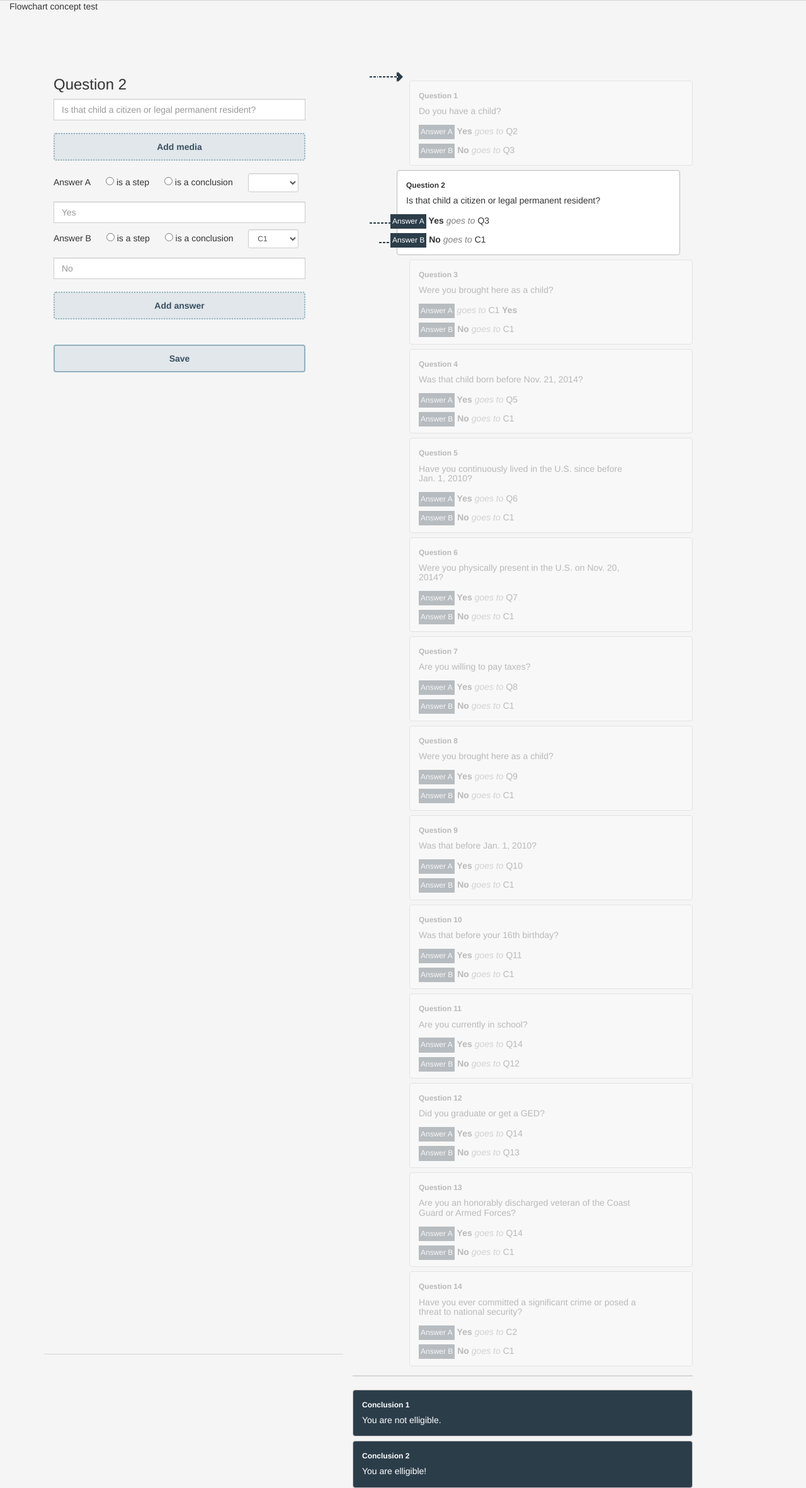
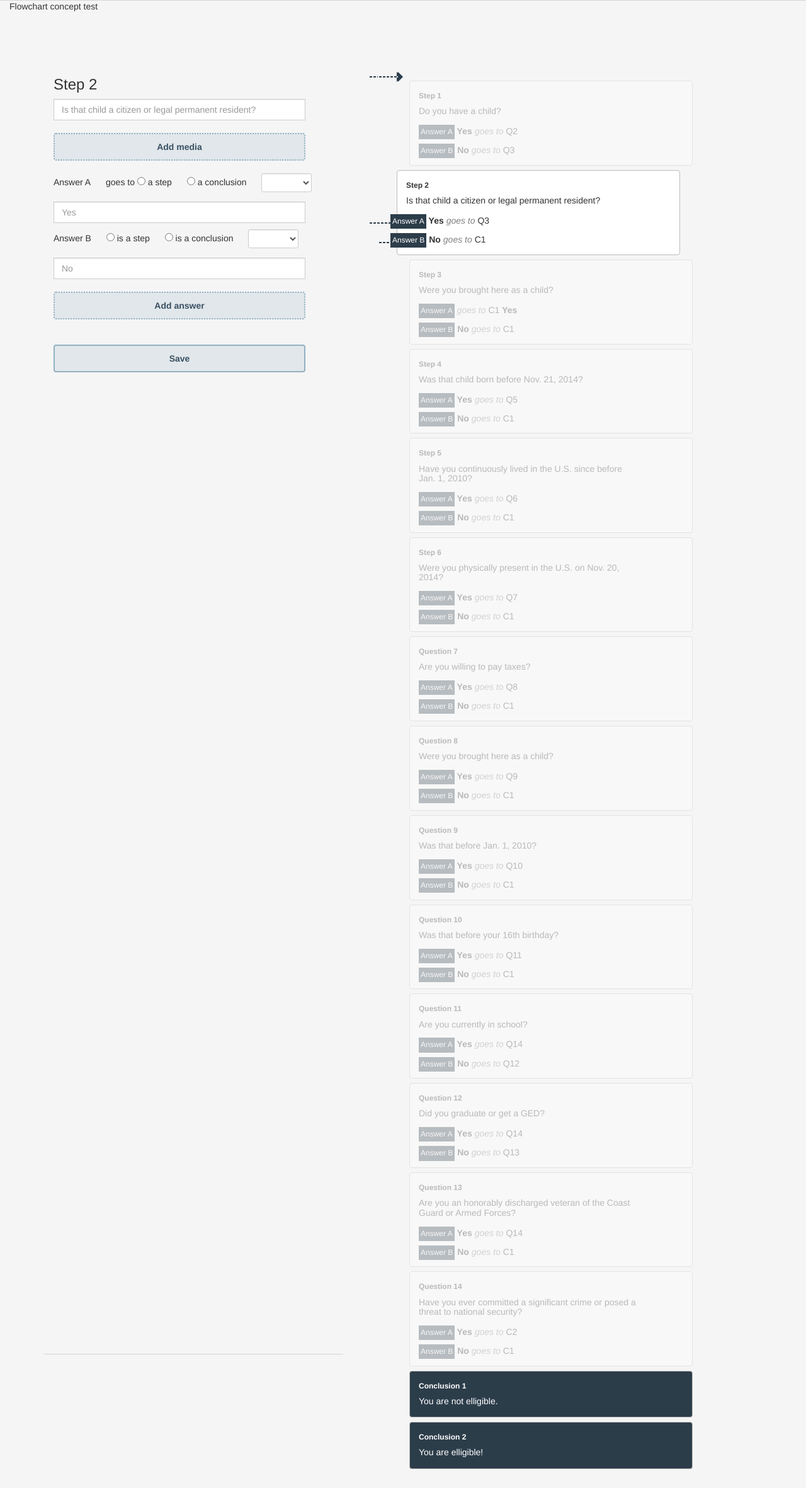
Before and after one commit to blakehunsicker/flowchart, a plain HTML site: page stream.html in a window 1280 px wide. Shown: the whole page at 63% size. After the commit the page ends 2332 px from the top, so only its background shows below. Drawn offline with nearby package versions, Linux system fonts and the light colour scheme.

Commit message:
stream fixes

```diff
--- a/stream.css
+++ b/stream.css
@@ -151,6 +151,7 @@ body {
 
 .conclusion {
 	color:#FFF;
+	float: right;
 	cursor:pointer;
 	padding: .5em 1em;
 	background: #2C3D4A;
--- a/stream.html
+++ b/stream.html
@@ -24,8 +24,10 @@
 				<div class="add-button">Add media</div>
 		  		<h5>
 		  			<label style="font-weight:400;">
-		  				Answer A<span style="margin-right:20px;"></span>
-		  				<input type="radio"> is a step<span style="margin-left:20px;"></span> <input type="radio"> is a conclusion<span style="margin-left:20px;"></span> <select class="form-control input-sm" style="display:inline-block;width:80px;">C1</select>
+		  				Answer A<span style="margin-right:20px;"></span> goes to
+		  				<input type="radio"> a step<span style="margin-left:20px;"></span> <input type="radio"> a conclusion<span style="margin-left:20px;"></span> <select class="form-control input-sm" style="display:inline-block;width:80px;">
+		  					<option class="answer_a"></option>
+		  				</select>
 		  			</label>
 		  		</h5>
 		  		<div class="input-group" style="width:400px;">
@@ -35,7 +37,7 @@
 		  			<label style="font-weight:400;">
 		  				Answer B<span style="margin-right:20px;"></span>
 		  				<input type="radio"> is a step<span style="margin-left:20px;"></span> <input type="radio"> is a conclusion<span style="margin-left:20px;"></span> <select class="form-control input-sm" style="display:inline-block;width:80px;">
-		  					<option>C1</option>
+		  					<option class="answer_b"></option>
 		  				</select>
 		  			</label>
 		  		</h5>
@@ -58,7 +60,7 @@
 			  <div class="question Q1 item col-sm-10">
 				  <div class="row">
 				  	<div class="col-xs-10">
-						  <h6 class="question-number q-number">Question 1</h6>
+						  <h6 class="question-number q-number">Step 1</h6>
 						  <h5 class="question-text">Do you have a child?</h5>
 						  <div class="answer-wrap">
 								<div class="answer-tag">Answer A</div>
@@ -77,7 +79,7 @@
 			  <div class="question Q2 item col-sm-10">
 			  	<div class="row">
 					  <div class="col-xs-10">
-			  		  <h6 class="question-number q-number">Question 2</h6>
+			  		  <h6 class="question-number q-number">Step 2</h6>
 						  <h5 class="question-text">Is that child a citizen or legal permanent resident?</h5>
 						  <div class="answer-wrap">
 							<div class="answer-tag">Answer A</div>
@@ -96,7 +98,7 @@
 			  <div class="question Q3 item col-sm-10">
 			  	<div class="row">
 			  		<div class="col-xs-10">
-				  		<h6 class="question-number q-number">Question 3</h6>
+				  		<h6 class="question-number q-number">Step 3</h6>
 						  <h5 class="question-text">Were you brought here as a child?</h5>
 						  <div class="answer-wrap">
 							<div class="answer-tag">Answer A</div> <span class="transit_text">goes to</span> <span class="destination_tag">C1</span>
@@ -115,7 +117,7 @@
 			  <div class="question Q4 item col-sm-10">
 				  <div class="row">
 						<div class="col-xs-10">
-						  <h6 class="question-number q-number">Question 4</h6>
+						  <h6 class="question-number q-number">Step 4</h6>
 						  <h5 class="question-text">Was that child born before Nov. 21, 2014?</h5>
 						  <div class="answer-wrap">
 							<div class="answer-tag">Answer A</div>
@@ -134,7 +136,7 @@
 			  <div class="question Q5 item col-sm-10">
 			  	<div class="row">
 			  		<div class="col-xs-10">
-					  	<h6 class="question-number q-number">Question 5</h6>
+					  	<h6 class="question-number q-number">Step 5</h6>
 					  	<h5 class="question-text">Have you continuously lived in the U.S. since before Jan. 1, 2010?</h5>
 				  		<div class="answer-wrap">
 								<div class="answer-tag">Answer A</div>
@@ -153,7 +155,7 @@
 			  <div class="question Q6 item col-sm-10">
 			  	<div class="row">
 			  		<div class="col-xs-10">
-					  	<h6 class="question-number q-number">Question 6</h6>
+					  	<h6 class="question-number q-number">Step 6</h6>
 					  	<h5 class="question-text">Were you physically present in the U.S. on Nov. 20, 2014?</h5>
 					  	<div class="answer-wrap">
 								<div class="answer-tag">Answer A</div>
@@ -325,16 +327,16 @@
 			  	</div>
 			  </div>
 
-			  <div class="col-sm-12" style="height:2px;background:#D5D5D5;margin:1em 0 1em 0;"></div>
+			  <!-- <div class="col-sm-12" style="height:2px;background:#D5D5D5;margin:1em 0 1em 0;"></div> -->
 
 
 
 
-			  <div class="conclusion C1 item col-sm-12">
+			  <div class="conclusion C1 item col-sm-10">
 		  	<h6 class="question-number q-number">Conclusion 1</h6>
 			  <h5 class="question-text">You are not elligible.</h5>
 		  </div>
-		  <div class="conclusion C2 item col-sm-12">
+		  <div class="conclusion C2 item col-sm-10">
 		  	<h6 class="question-number q-number">Conclusion 2</h6>
 			  <h5 class="question-text">You are elligible!</h5>
 		  </div>
@@ -443,11 +445,11 @@
 			})
 			$('.v1').css({
 				'top': (answer_tag_offset - stream_height) - a_adjusted,
-				'min-height': a_destination_top - hl1_top - 50
+				'min-height': a_destination_top - hl1_top - 75
 			})
 			$('.v2').css({
 				'top': (answer_tag_offset - stream_height) - b_adjusted,
-				'min-height': b_destination_top - hl2_top - 50
+				'min-height': b_destination_top - hl2_top - 75
 			})
 
 			$('.hl3').css({
```
